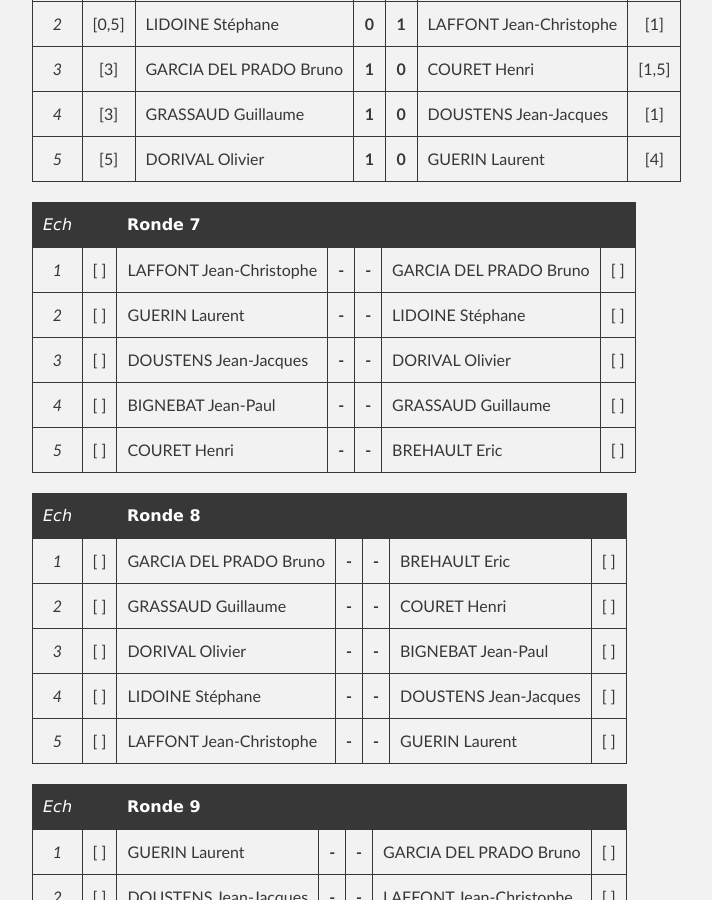
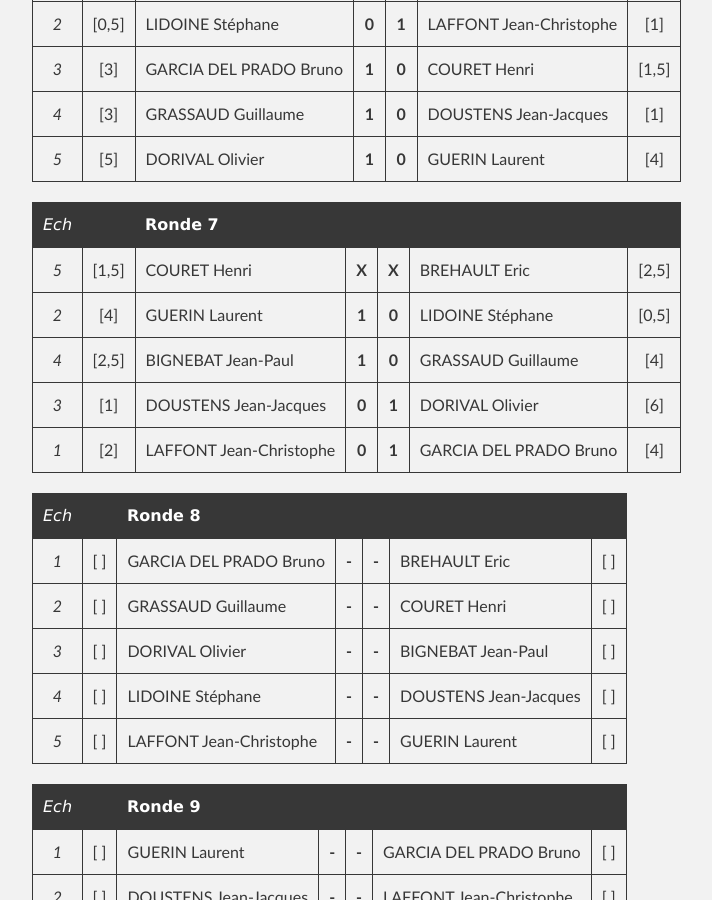
Before and after one commit to echiquier-villeneuve-tolosane/echiquier-villeneuve-tolosane.github.io, a Jekyll site: the page built from tournoiinterne.md, in a window 1280 px wide and 900 px high, scrolled down 1988 px. Shown: the whole window, without its empty margins (208-920 px from the left). Built offline with Jekyll 4.4.1, drawn with Linux system fonts in a browser that asks for light colours; nearby versions of some CDN libraries.

Commit message:
Updated tournoiinterne.md

```diff
--- a/tournoiinterne.md
+++ b/tournoiinterne.md
@@ -63,11 +63,11 @@ Le "tournoi interne" 2014 de l'EVT est organisé en Open toutes rondes avec pas
 
 |*Ech*|   | **Ronde 7**          |     |     |                           |     |
 |:-:|:---:| -------------------- |:---:|:---:| ------------------------- |:---:|
-|*1*| [ ] | LAFFONT Jean-Christophe |**-**|**-**| GARCIA DEL PRADO Bruno | [ ] |
-|*2*| [ ] | GUERIN Laurent          |**-**|**-**| LIDOINE Stéphane       | [ ] |
-|*3*| [ ] | DOUSTENS Jean-Jacques   |**-**|**-**| DORIVAL Olivier        | [ ] |
-|*4*| [ ] | BIGNEBAT Jean-Paul      |**-**|**-**| GRASSAUD Guillaume     | [ ] |
-|*5*| [ ] | COURET Henri            |**-**|**-**| BREHAULT Eric          | [ ] |
+|*5*| [1,5] | COURET Henri       |**X**|**X**| BREHAULT Eric          | [2,5] |
+|*2*| [4] | GUERIN Laurent          |**1**|**0**| LIDOINE Stéphane     | [0,5] |
+|*4*| [2,5] | BIGNEBAT Jean-Paul    |**1**|**0**| GRASSAUD Guillaume     | [4] |
+|*3*| [1] | DOUSTENS Jean-Jacques   |**0**|**1**| DORIVAL Olivier        | [6] |
+|*1*| [2] | LAFFONT Jean-Christophe |**0**|**1**| GARCIA DEL PRADO Bruno | [4] |
 
 |*Ech*|     | **Ronde 8**           |     |     |                        |     |
 |:-:|:---:| ----------------------- |:---:|:---:| ---------------------- |:---:|
```
